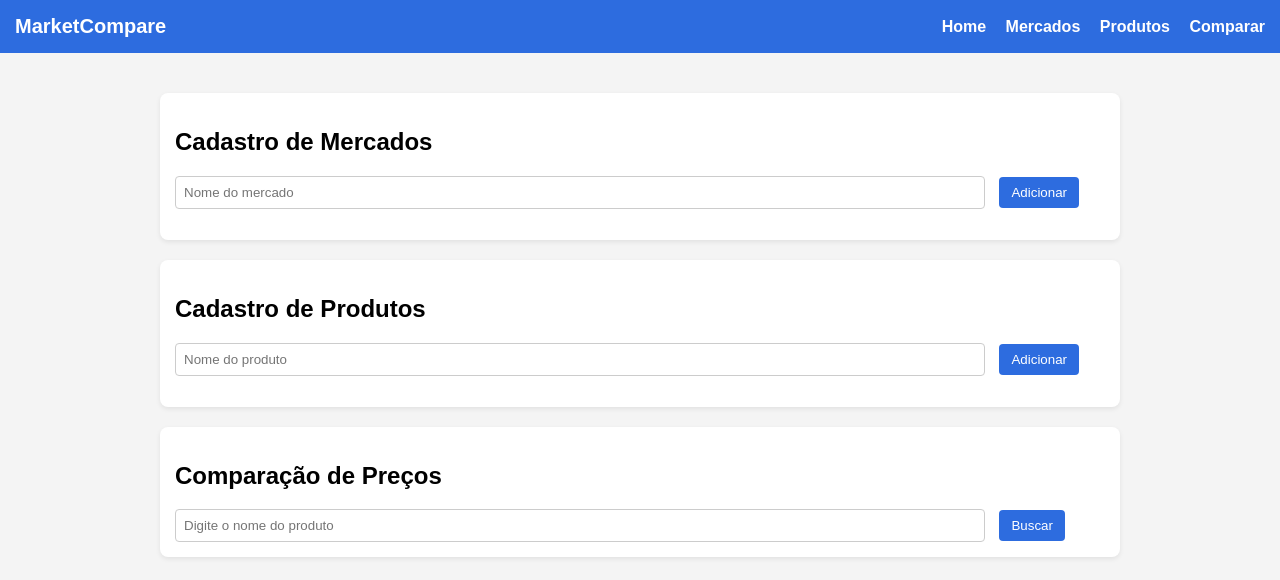
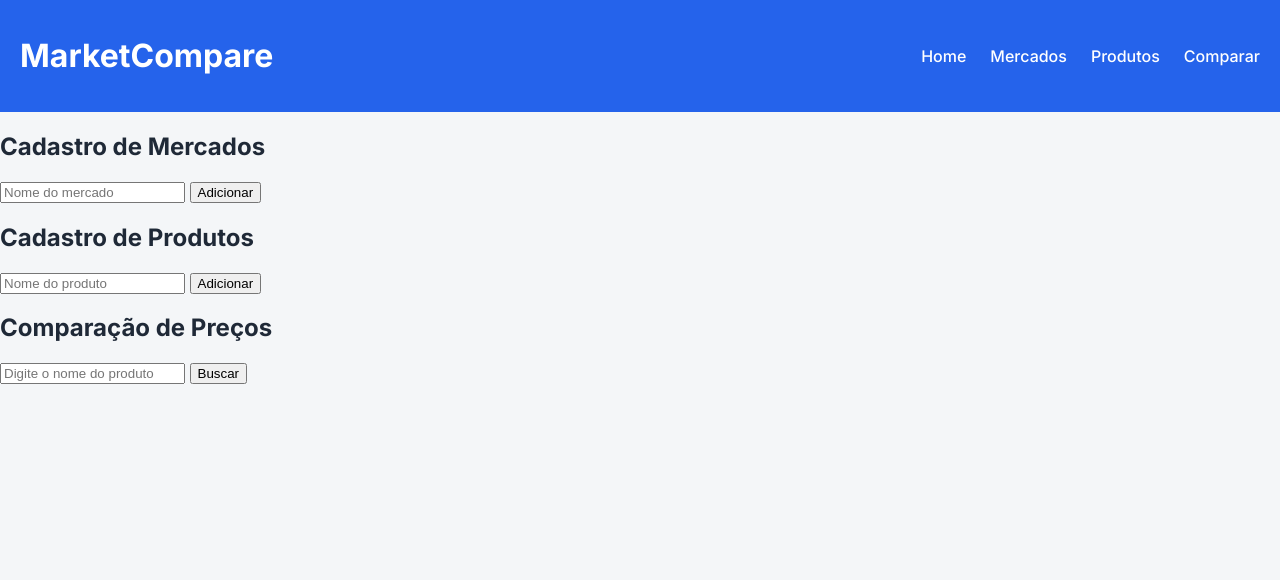
Before and after one commit to TeddyFilho1905/Market-Compare, a plain HTML site: page index.html in a window 1280 px wide. Drawn offline with Linux system fonts and the light colour scheme.

Commit message:
Refactor styles for typography and navbar

```diff
--- a/style.css
+++ b/style.css
@@ -1,63 +1,53 @@
+/* ======= TIPOGRAFIA E BASE ======= */
+@import url('https://fonts.googleapis.com/css2?family=Inter:wght@300;400;500;600;700&display=swap');
+
 body {
-    font-family: Arial, sans-serif;
     margin: 0;
     padding: 0;
-    background: #f4f4f4;
+    font-family: 'Inter', sans-serif;
+    background: #f4f6f8;
+    color: #1f2937;
 }
 
+/* ======= NAVBAR ======= */
 header {
-    background: #2d6cdf;
-    color: white;
-    padding: 15px;
+    background: #2563eb;
+    padding: 15px 20px;
     display: flex;
     align-items: center;
     justify-content: space-between;
+    color: white;
+    font-weight: 600;
 }
 
-header h1 { margin: 0; font-size: 20px; }
-
-nav a {
+header nav a {
+    margin-left: 20px;
     color: white;
     text-decoration: none;
-    margin-left: 15px;
-    font-weight: bold;
+    font-weight: 500;
 }
 
-main {
-    padding: 20px;
-    max-width: 960px;
-    margin: 20px auto;
+header nav a:hover {
+    text-decoration: underline;
 }
 
-section {
-    background: white;
-    padding: 15px;
-    margin-bottom: 20px;
-    border-radius: 8px;
-    box-shadow: 0 2px 5px rgba(0,0,0,0.08);
+/* ======= CONTAINER PRINCIPAL ======= */
+.container {
+    width: 90%;
+    max-width: 1000px;
+    margin: 40px auto;
 }
 
-input {
-    padding: 8px;
-    margin-right: 10px;
-    border: 1px solid #ccc;
-    border-radius: 4px;
-    width: calc(100% - 120px);
-    box-sizing: border-box;
+/* ======= CARDS ======= */
+.card {
+    background: #ffffff;
+    border: 1px solid #e5e7eb;
+    border-radius: 12px;
+    padding: 25px;
+    margin-bottom: 25px;
+    box-shadow: 0 3px 6px rgba(0,0,0,0.05);
 }
 
-button {
-    padding: 8px 12px;
-    background: #2d6cdf;
-    color: white;
-    border: none;
-    border-radius: 4px;
-    cursor: pointer;
-}
-
-button:hover {
-    background: #1b4da0;
-}
-
-ul { padding-left: 20px; margin-top: 10px; }
-li { margin-bottom: 6px; }
+.card h2 {
+    margin-top: 0;
+    m
```
